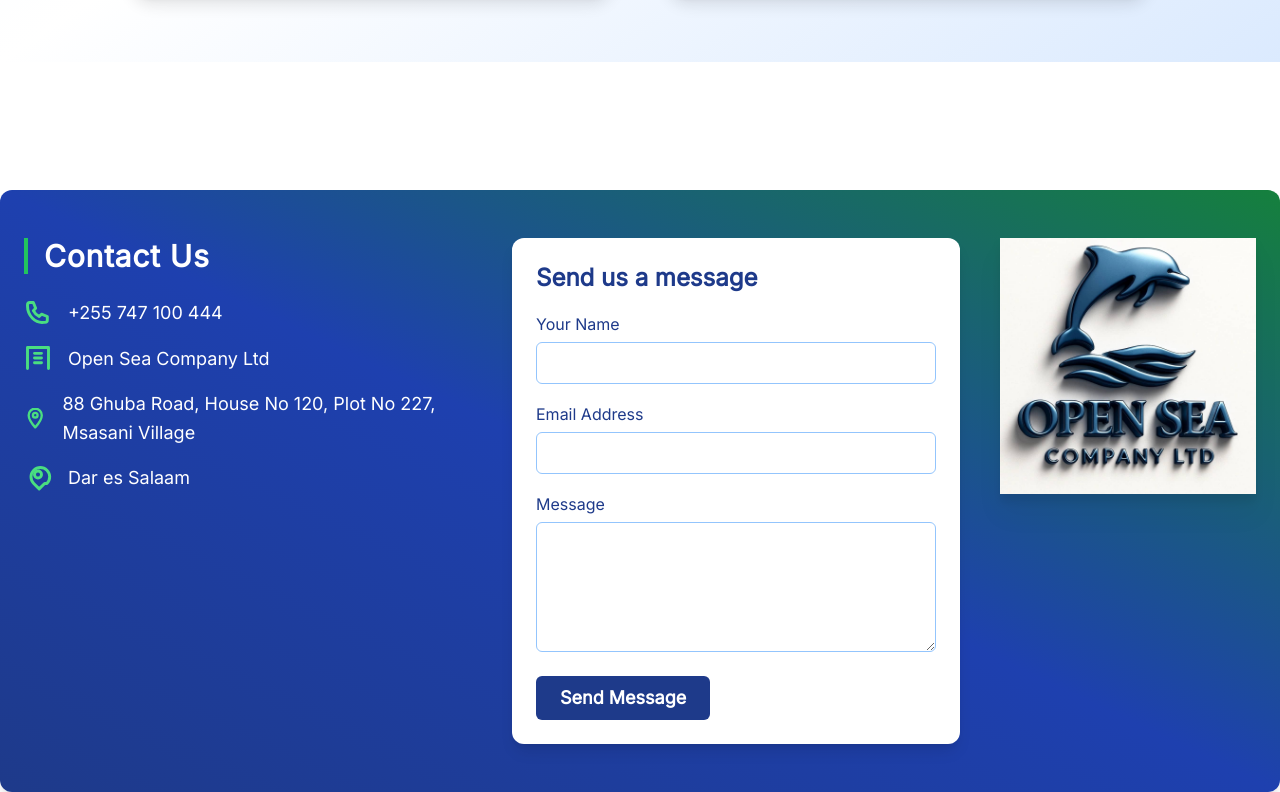
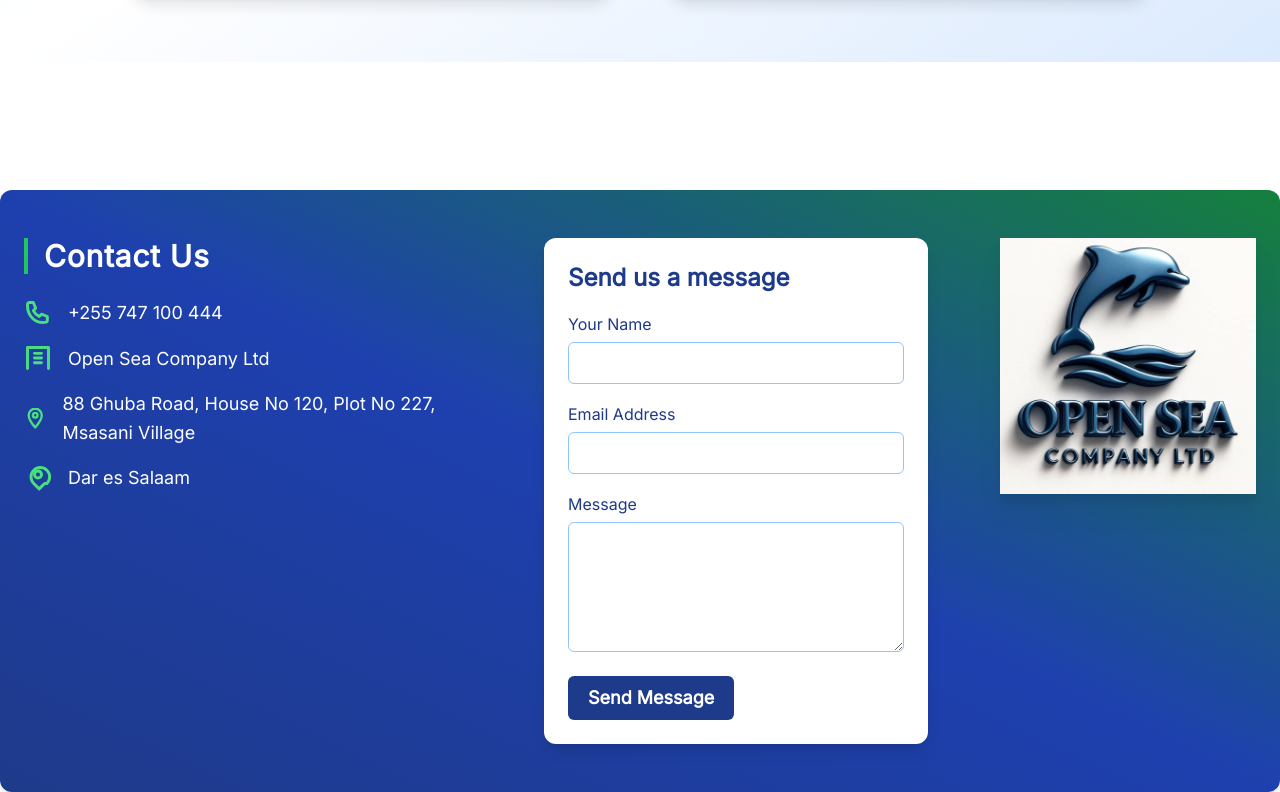
Before and after one commit to nshobairwe/vueProject-Tailwind-primeicon, a Vue app: page / in a window 1280 px wide. Shown: the part 4351-5143 px from the top of the page. Built offline with nearby package versions, Linux system fonts and the light colour scheme.

Commit message:
form reduced

```diff
--- a/src/components/TheLastComponent.vue
+++ b/src/components/TheLastComponent.vue
@@ -54,8 +54,8 @@ import Logo from "../assets/logo.jpg";
       </div>
 
       <!-- Contact Form -->
-      <div class="w-full md:max-w-md bg-white text-blue-900 rounded-xl shadow-lg p-6 space-y-4">
-        <h3 class="text-2xl font-bold mb-4">Send us a message</h3>
+      <div class="w-full md:max-w-sm bg-white text-blue-900 rounded-xl shadow-lg p-4 md:p-6 space-y-4">
+        <h3 class="text-2xl font-bold mb-3">Send us a message</h3>
         <form
           action="mailto:openseacompany@example.com"
           method="POST"
@@ -68,7 +68,7 @@ import Logo from "../assets/logo.jpg";
               type="text"
               name="name"
               required
-              class="w-full px-4 py-2 border border-blue-300 rounded-md focus:outline-none focus:ring-2 focus:ring-blue-700"
+              class="w-full px-3 py-2 border border-blue-300 rounded-md focus:outline-none focus:ring-2 focus:ring-blue-700"
             />
           </div>
           <div>
@@ -77,7 +77,7 @@ import Logo from "../assets/logo.jpg";
               type="email"
               name="email"
               required
-              class="w-full px-4 py-2 border border-blue-300 rounded-md focus:outline-none focus:ring-2 focus:ring-blue-700"
+              class="w-full px-3 py-2 border border-blue-300 rounded-md focus:outline-none focus:ring-2 focus:ring-blue-700"
             />
           </div>
           <div>
@@ -86,12 +86,12 @@ import Logo from "../assets/logo.jpg";
               name="message"
               rows="4"
               required
-              class="w-full px-4 py-2 border border-blue-300 rounded-md focus:outline-none focus:ring-2 focus:ring-blue-700"
+              class="w-full px-3 py-2 border border-blue-300 rounded-md focus:outline-none focus:ring-2 focus:ring-blue-700"
             ></textarea>
           </div>
           <button
             type="submit"
-            class="bg-blue-900 text-white px-6 py-2 rounded-md hover:bg-blue-800 transition"
+            class="bg-blue-900 text-white px-5 py-2 rounded-md hover:bg-blue-800 transition"
           >
             Send Message
           </button>
```
